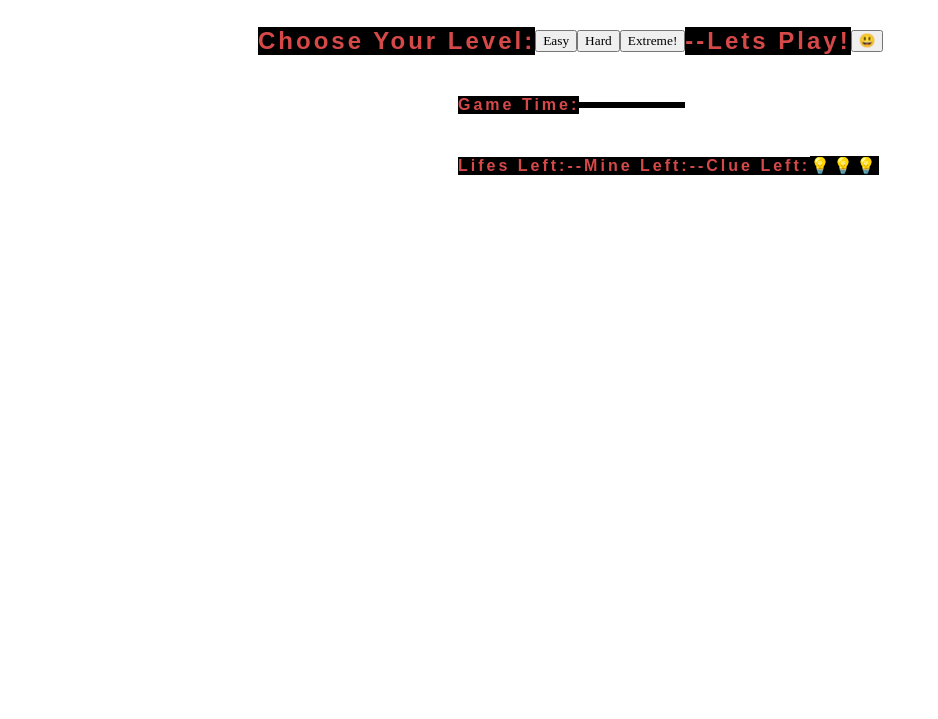
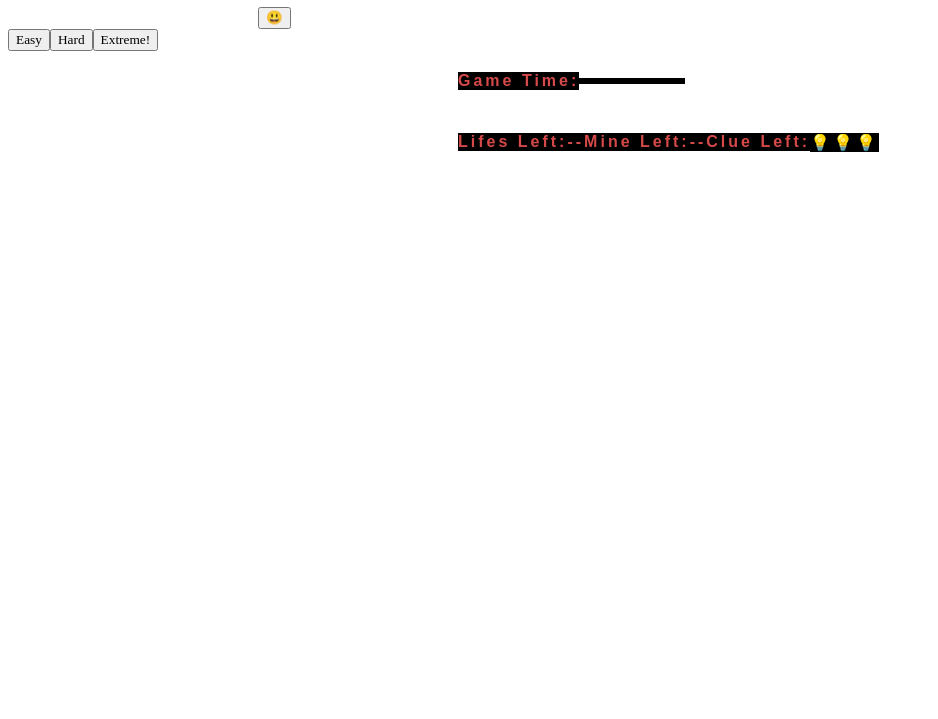
Before and after one commit to zoharsela/sprint1, a plain HTML site: page index.html in a window 1280 px wide. Shown: the part 81-800 px from the top of the page, without its empty margins (0-938 px from the left). Drawn offline with Linux system fonts and the light colour scheme; a web font is replaced by a local one.

Commit message:
Add files via upload

```diff
--- a/index.html
+++ b/index.html
@@ -12,12 +12,13 @@
 <body>
     <div><h1>Minesweeper</h1></div>
 
-    <div id="head"> <h2>Choose Your Level:</h2>
+    <div id="head">
+        <button class="play-btn" onclick="toggleGame(this)">😃</button>
+    </div>
+    <div id="head2">
         <button class="easy-btn" onclick="choseSize(this)">Easy</button>
         <button class="hard-btn" onclick="choseSize(this)">Hard</button>
         <button class="extreme-btn" onclick="choseSize(this)">Extreme!</button>
-    <h2>--Lets Play!</h2>
-        <button class="play-btn" onclick="toggleGame(this)">😃</button>
     </div>
     <div>
         <table>
@@ -37,12 +38,6 @@
         <h4 class="clues" onclick="hintGame(this)">💡💡💡</h4>
     </div>
 
-
-
-
-
-
-       </p>
     <script src="js/main.js"></script>
 </body>
 
```
